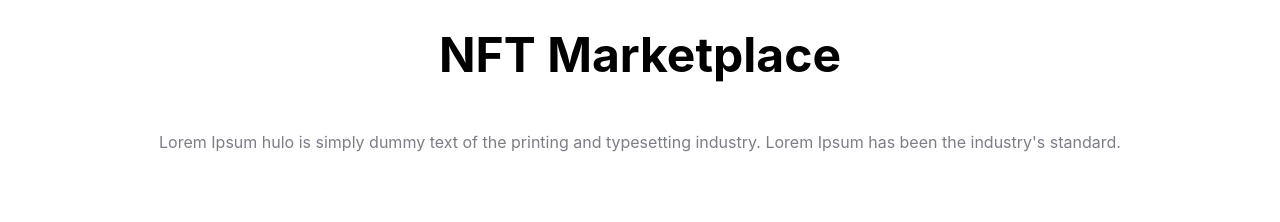
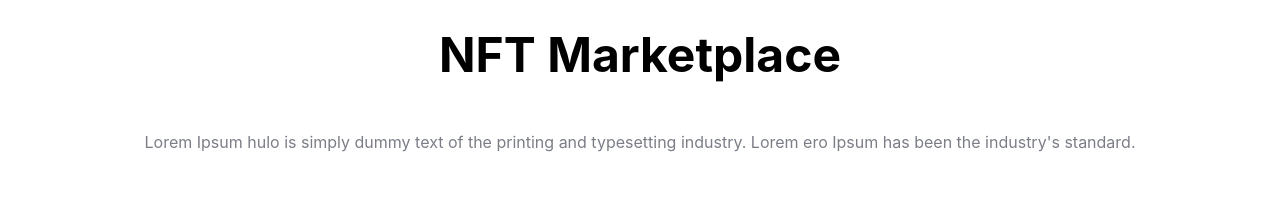
Before and after one commit to letera1/MarketPlace, a React (Create React App) app: page / in a window 1280 px wide. Shown: the part 2700-2922 px from the top of the page. Built offline with nearby package versions, Linux system fonts and the light colour scheme.

Commit message:
Update MarketPlace.jsx

```diff
--- a/src/components/MarketPlace.jsx
+++ b/src/components/MarketPlace.jsx
@@ -61,7 +61,7 @@ export default function MarketPlace() {
         <h2>NFT Marketplace</h2>
         <p>
           Lorem Ipsum  hulo is simply dummy text of the printing and typesetting
-          industry. Lorem Ipsum has been the industry's standard.
+          industry. Lorem ero Ipsum has been the industry's standard.
         </p>
       </div>
       <div className="marketPlaceTypes">
```
